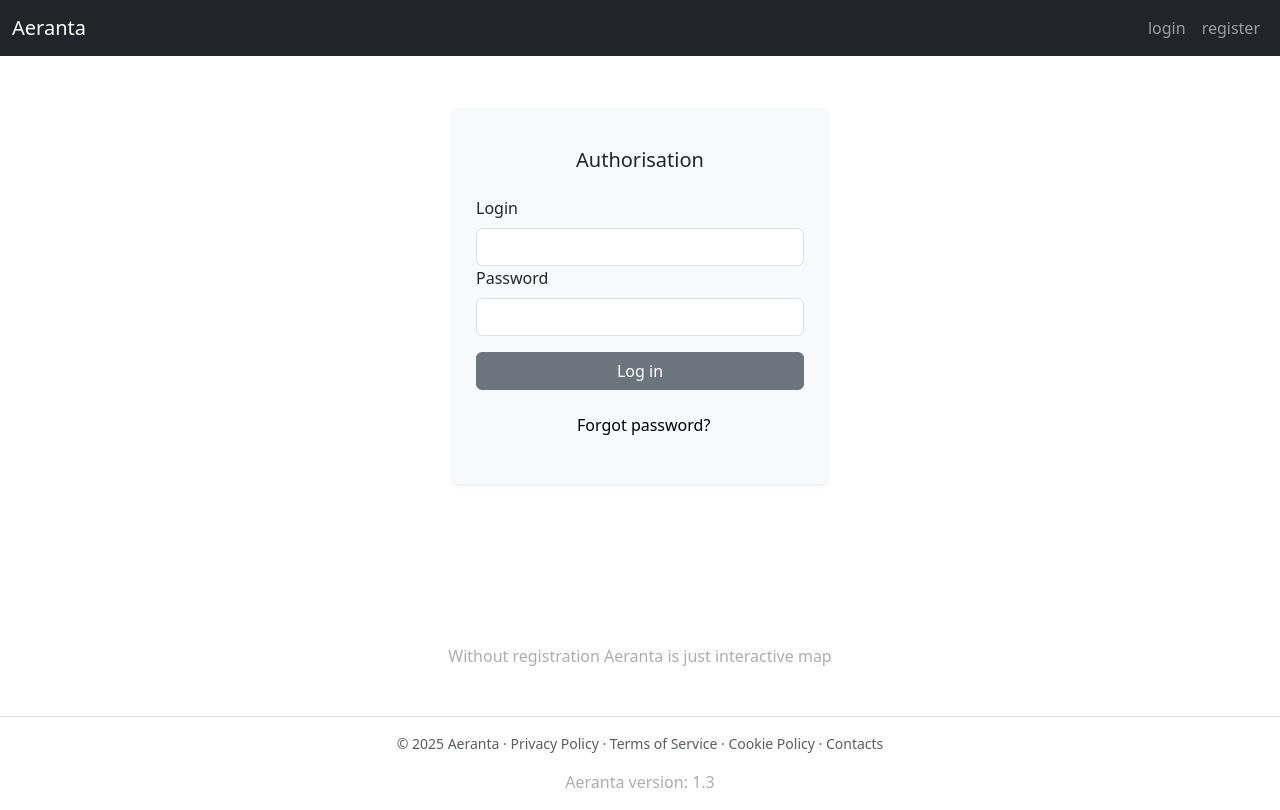
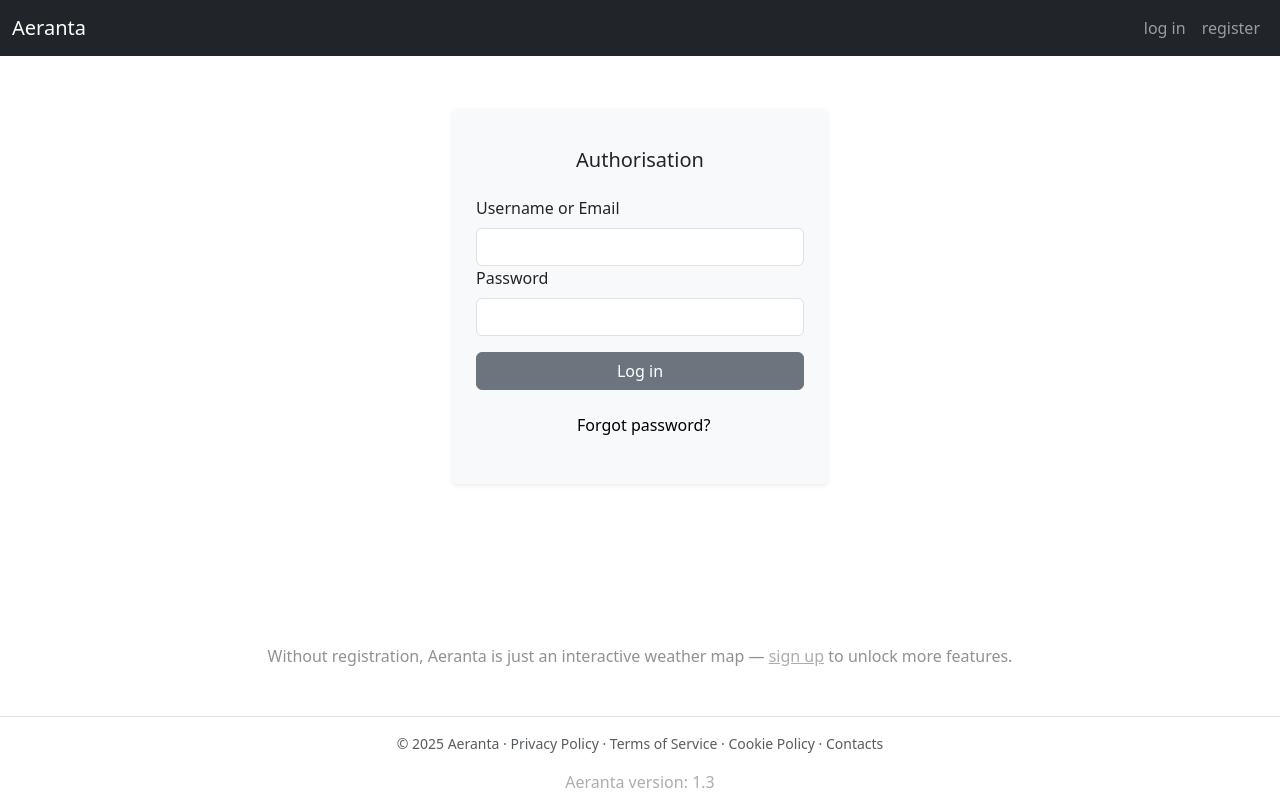
Before and after one commit to B0zhnev/aeranta, a Django app: page /users/login/?next=/alerts/ in a window 1280 px wide. Run offline with Django 5.2, Linux system fonts and the light colour scheme; parts of the project's set-up code (start-up, migrations or seed data) failed here and were passed over; some libraries are stand-ins or nearby versions.

Commit message:
small works

```diff
--- a/aeranta/templates/base.html
+++ b/aeranta/templates/base.html
@@ -120,14 +120,14 @@
               <li>
                 <form method="post" action="{% url 'users:logout' %}">
                   {% csrf_token %}
-                  <button type="submit" class="dropdown-item">logout</button>
+                  <button type="submit" class="dropdown-item">log out</button>
                 </form>
               </li>
             </ul>
           </li>
           {% else %}
           <li class="nav-item">
-            <a class="nav-link" href="{% url 'users:login' %}">login</a>
+            <a class="nav-link" href="{% url 'users:login' %}">log in</a>
           </li>
           <li class="nav-item">
             <a class="nav-link" href="{% url 'users:register' %}">register</a>
@@ -145,13 +145,12 @@
 
 
   <div class="container" style="margin:10rem auto auto auto">
+    <p  style="text-align:center; opacity:0.5">
     {% if not user.is_authenticated %}
-    <p class="text-muted" style="text-align:center; opacity:0.5">
-      Without registration Aeranta is just interactive map
+      Without registration, Aeranta is just an interactive weather map —
+    <a class="text-muted" href="{% url 'users:register' %}">sign up</a> to unlock more features.
+    {% endif %}
     </p>
-    {% else %}
-    <p></p>
-    {% endif %}
   </div>
 
 
--- a/aeranta/users/forms.py
+++ b/aeranta/users/forms.py
@@ -10,7 +10,7 @@ from django.contrib.gis.geos import Point
 
 
 class LoginUserForm(AuthenticationForm):
-    username = forms.CharField(label='Login', widget=forms.TextInput(attrs={'class': 'form-input'}))
+    username = forms.CharField(label='Username or Email', widget=forms.TextInput(attrs={'class': 'form-input'}))
     password = forms.CharField(label='Password', widget=forms.PasswordInput(attrs={'class': 'form-input'}))
 
     class Meta:
@@ -25,11 +25,11 @@ class LoginUserForm(AuthenticationForm):
 
 
 class RegisterUserForm(UserCreationForm):
-    username = forms.CharField(label="Login", widget=forms.TextInput(attrs={'class': 'form-input'}))
+    username = forms.CharField(label='Username', widget=forms.TextInput(attrs={'class': 'form-input'}))
     latitude = forms.FloatField(widget=forms.HiddenInput())
     longitude = forms.FloatField(widget=forms.HiddenInput())
-    password1 = forms.CharField(label="Password", widget=forms.PasswordInput(attrs={'class': 'form-input'}))
-    password2 = forms.CharField(label="Repeat Password", widget=forms.PasswordInput(attrs={'class': 'form-input'}))
+    password1 = forms.CharField(label='Password', widget=forms.PasswordInput(attrs={'class': 'form-input'}))
+    password2 = forms.CharField(label='Repeat Password', widget=forms.PasswordInput(attrs={'class': 'form-input'}))
 
     class Meta:
         model = get_user_model()
@@ -52,7 +52,7 @@ class RegisterUserForm(UserCreationForm):
         email = self.cleaned_data['email'].lower()
         user = get_user_model()
         if user.objects.filter(email=email).exists():
-            raise forms.ValidationError("This Email already exists")
+            raise forms.ValidationError('This Email already exists')
         return email
 
     def save(self, commit=True):
```
